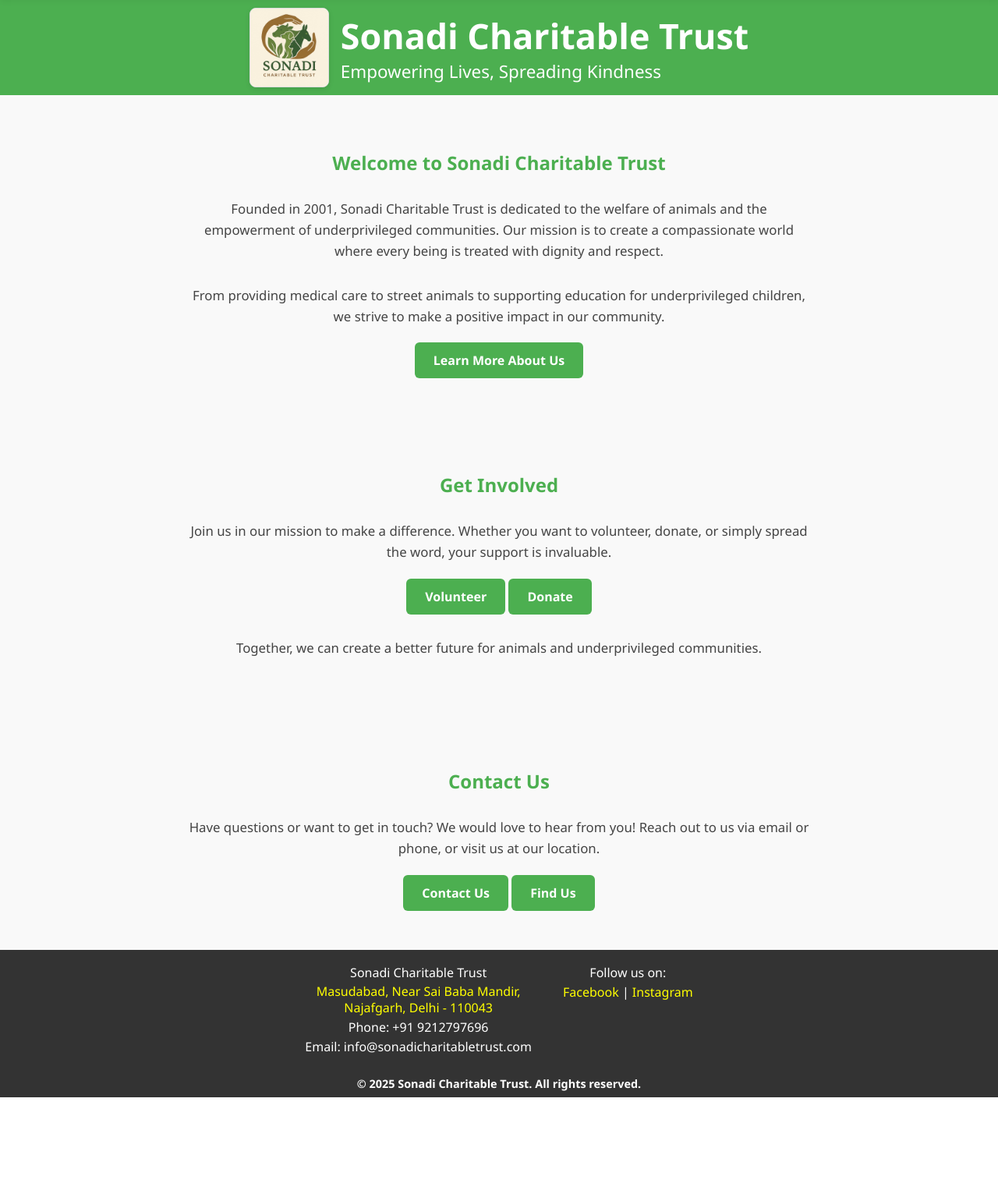
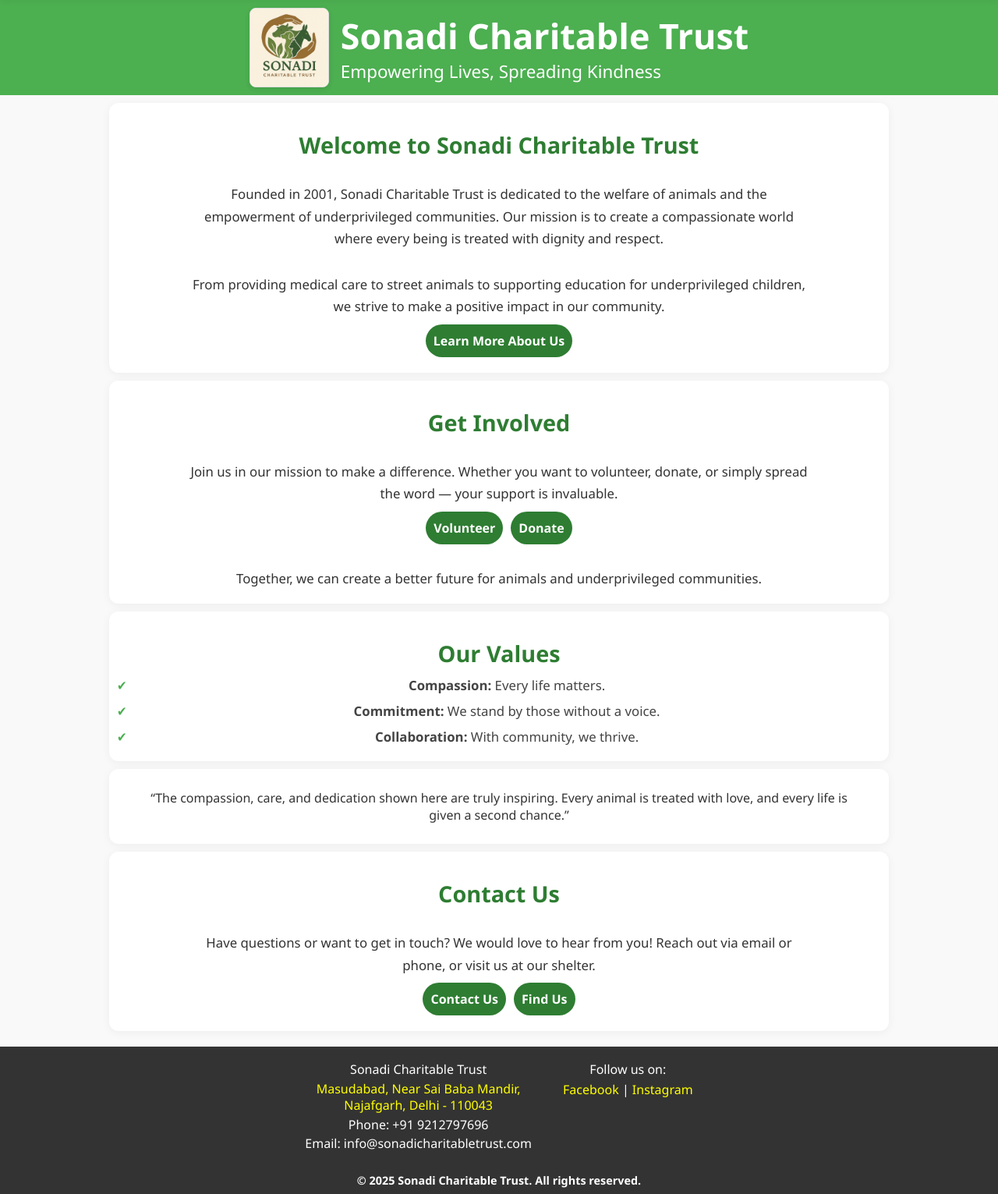
Before and after one commit to SonadiTrust/sonadi-project, a Django app: page / in a window 1280 px wide. Shown: the part 169-1700 px from the top of the page at 78% size. Before the commit the page ends 1576 px from the top, so only its background shows below. Run offline with Django 5.2, Linux system fonts and the light colour scheme.

Commit message:
home page

```diff
--- a/assets/css/Styles.css
+++ b/assets/css/Styles.css
@@ -1859,3 +1859,77 @@ section>p {
   filter: blur(6px);
   transition: filter 0.3s ease-in-out;
 }
+
+
+.main-content {
+  max-width: 1000px;
+  margin: 0 auto;
+  padding: 10px 10px;
+}
+
+.home-section {
+  margin-bottom: 10px;
+  padding: 10px;
+  background-color: #fff;
+  border-radius: 12px;
+  box-shadow: 0 2px 12px rgba(0, 0, 0, 0.05);
+}
+
+.home-section h2 {
+  font-size: 1.8rem;
+  color: #2e7d32;
+  margin-bottom: 10px;
+}
+
+.home-section p {
+  font-size: 1.05rem;
+  line-height: 1.7;
+  color: #333;
+  margin-bottom: 8px;
+}
+
+.button-group {
+  display: flex;
+  flex-wrap: wrap;
+  gap: 10px;
+  justify-content: center;
+  /* 🔧 This centers the buttons */
+  margin-bottom: 10px;
+}
+
+
+.btn {
+  background-color: #2e7d32;
+  color: white;
+  padding: 10px 10px;
+  text-decoration: none;
+  border-radius: 25px;
+  transition: background-color 0.3s ease;
+}
+
+.btn:hover {
+  background-color: #256628;
+}
+
+/* Optional Values List */
+.value-list {
+  list-style: none;
+  padding: 0;
+  margin: 10px 0;
+  font-size: 1.05rem;
+  color: #444;
+}
+
+.value-list li {
+  margin-bottom: 10px;
+  padding-left: 1.2em;
+  position: relative;
+}
+
+.value-list li::before {
+  content: "✔";
+  position: absolute;
+  left: 0;
+  color: var(--primary-green, #2e7d32);
+  font-weight: bold;
+}
--- a/templates/home.html
+++ b/templates/home.html
@@ -8,9 +8,9 @@
     <link rel="stylesheet" href="{% static 'css/Styles.css' %}" />
   </head>
   <body>
-    {% include 'header.html' %}
-    {% include 'navbar.html' %}
+    {% include 'header.html' %} {% include 'navbar.html' %}
 
+    <!-- Page Heading -->
     <div class="page-heading">
       <img
         src="{% static 'img/sonadi-logo.jpg' %}"
@@ -24,43 +24,70 @@
     </div>
 
     <main class="main-content">
+      <!-- Welcome Section -->
       <section class="home-section">
         <h2>Welcome to Sonadi Charitable Trust</h2>
         <p>
-          Founded in 2001, Sonadi Charitable Trust is dedicated to the welfare of
-          animals and the empowerment of underprivileged communities. Our mission
-          is to create a compassionate world where every being is treated with
-          dignity and respect.
+          Founded in 2001, Sonadi Charitable Trust is dedicated to the welfare
+          of animals and the empowerment of underprivileged communities. Our
+          mission is to create a compassionate world where every being is
+          treated with dignity and respect.
         </p>
         <p>
           From providing medical care to street animals to supporting education
           for underprivileged children, we strive to make a positive impact in
           our community.
         </p>
-        <a href="{% url 'about' %}" class="btn">Learn More About Us</a>
+        <div class="button-group">
+          <a href="{% url 'about' %}" class="btn">Learn More About Us</a>
+        </div>
       </section>
 
+      <!-- Get Involved Section -->
       <section class="home-section">
         <h2>Get Involved</h2>
         <p>
           Join us in our mission to make a difference. Whether you want to
-          volunteer, donate, or simply spread the word, your support is invaluable.
+          volunteer, donate, or simply spread the word — your support is
+          invaluable.
         </p>
         <div class="button-group">
           <a href="{% url 'volunteer' %}" class="btn">Volunteer</a>
           <a href="{% url 'donate' %}" class="btn">Donate</a>
         </div>
         <p>
-          Together, we can create a better future for animals and underprivileged
-          communities.
+          Together, we can create a better future for animals and
+          underprivileged communities.
         </p>
       </section>
 
+      <!-- Core Values Section (optional) -->
+      <section class="home-section">
+        <h2>Our Values</h2>
+        <ul class="value-list">
+          <li><strong>Compassion:</strong> Every life matters.</li>
+          <li>
+            <strong>Commitment:</strong> We stand by those without a voice.
+          </li>
+          <li><strong>Collaboration:</strong> With community, we thrive.</li>
+        </ul>
+      </section>
+
+      <!-- Testimonial Quote -->
+      <section class="home-section">
+        <blockquote class="testimonial-quote">
+          “The compassion, care, and dedication shown here are truly inspiring.
+          Every animal is treated with love, and every life is given a second
+          chance.”
+        </blockquote>
+      </section>
+
+      <!-- Contact Section -->
       <section class="home-section">
         <h2>Contact Us</h2>
         <p>
-          Have questions or want to get in touch? We would love to hear from you!
-          Reach out to us via email or phone, or visit us at our location.
+          Have questions or want to get in touch? We would love to hear from
+          you! Reach out via email or phone, or visit us at our shelter.
         </p>
         <div class="button-group">
           <a href="{% url 'contact' %}" class="btn">Contact Us</a>
@@ -68,7 +95,8 @@
             href="https://maps.app.goo.gl/Sa318vMGxYiHeN6q6"
             target="_blank"
             class="btn"
-            >Find Us</a>
+            >Find Us</a
+          >
         </div>
       </section>
     </main>
```
